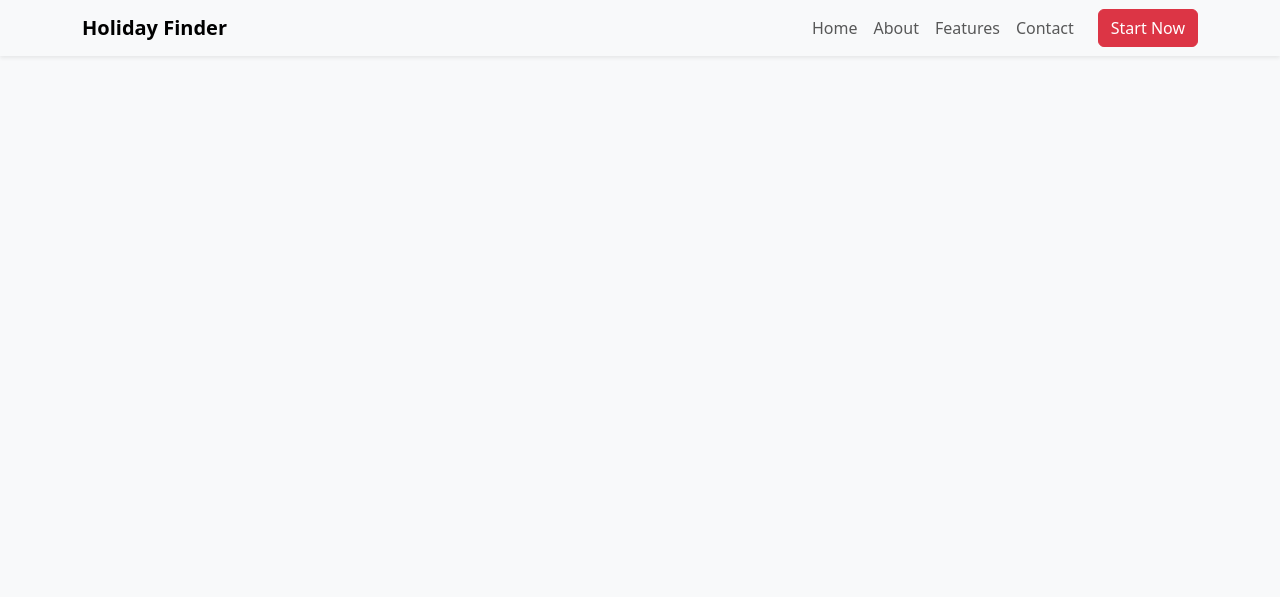
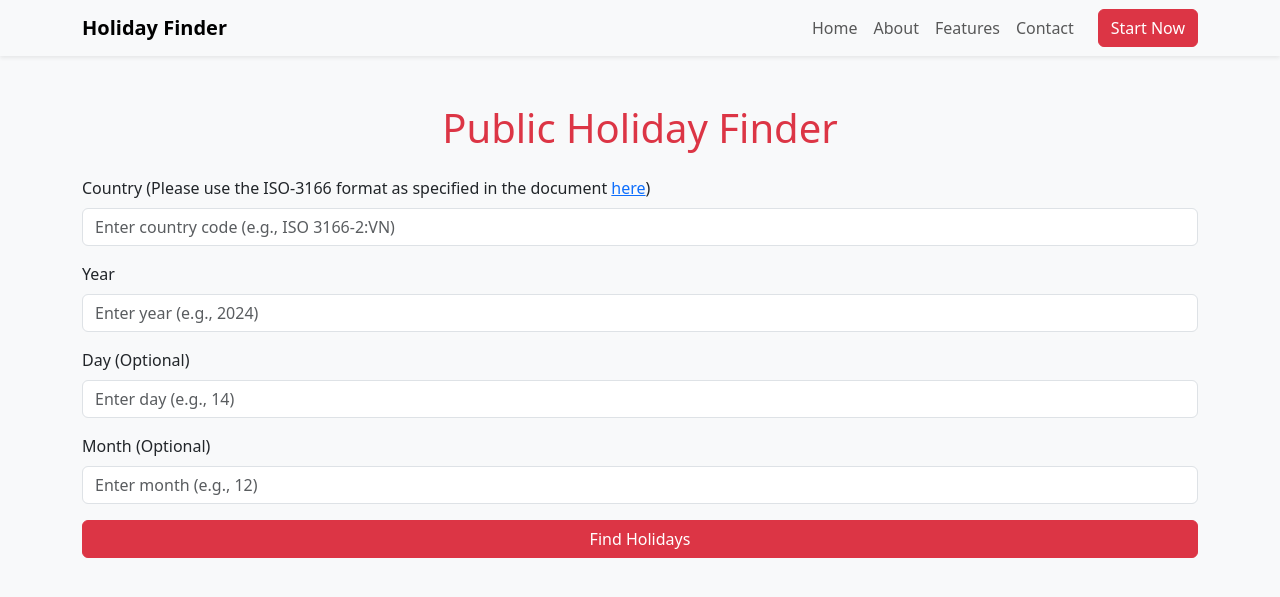
Before and after one commit to vykle/Holiday_Finder, a Flask app: template templates/holidays.html in a window 1280 px wide. Shown: the top 597 px of the page. Run offline with Flask 3, Linux system fonts and the light colour scheme; the template is opened without the code that fills it, so the values that code supplies are empty.

Commit message:
Add input form

```diff
--- a/templates/holidays.html
+++ b/templates/holidays.html
@@ -8,7 +8,6 @@
     <link href="https://cdn.jsdelivr.net/npm/bootstrap@5.3.3/dist/css/bootstrap.min.css" rel="stylesheet" integrity="sha384-QWTKZyjpPEjISv5WaRU9OFeRpok6YctnYmDr5pNlyT2bRjXh0JMhjY6hW+ALEwIH" crossorigin="anonymous">
 </head>
 <body class="bg-light">
-
     <!-- Navbar -->
     <nav class="navbar navbar-expand-lg navbar-light bg-light shadow-sm">
         <div class="container">
@@ -27,7 +26,32 @@
             </div>
         </div>
     </nav>
-
+    <!-- Input Form -->
+    <div class="container mt-5">
+        <h1 class="text-center text-danger">Public Holiday Finder</h1>
+        <form class="mt-4">
+            <div class="mb-3">
+                <label for="country" class="form-label">
+                    Country (Please use the ISO-3166 format as specified in the document
+                    <a href="https://en.wikipedia.org/wiki/List_of_ISO_3166_country_codes" target="_blank">here</a>)
+                </label>
+                <input type="text" class="form-control" id="country" name="country" placeholder="Enter country code (e.g., ISO 3166-2:VN)" required>
+            </div>
+            <div class="mb-3">
+                <label for="year" class="form-label">Year</label>
+                <input type="number" class="form-control" id="year" name="year" placeholder="Enter year (e.g., 2024)" required>
+            </div>
+            <div class="mb-3">
+                <label for="day" class="form-label">Day (Optional)</label>
+                <input type="number" class="form-control" id="day" name="day" placeholder="Enter day (e.g., 14)">
+            </div>
+            <div class="mb-3">
+                <label for="month" class="form-label">Month (Optional)</label>
+                <input type="number" class="form-control" id="month" name="month" placeholder="Enter month (e.g., 12)">
+            </div>
+            <button type="submit" class="btn btn-danger w-100">Find Holidays</button>
+        </form>
+    </div>
     <!-- Bootstrap JS -->
     <script src="https://cdn.jsdelivr.net/npm/bootstrap@5.3.3/dist/js/bootstrap.bundle.min.js" integrity="sha384-YvpcrYf0tY3lHB60NNkmXc5s9fDVZLESaAA55NDzOxhy9GkcIdslK1eN7N6jIeHz" crossorigin="anonymous"></script>
 </body>
```
